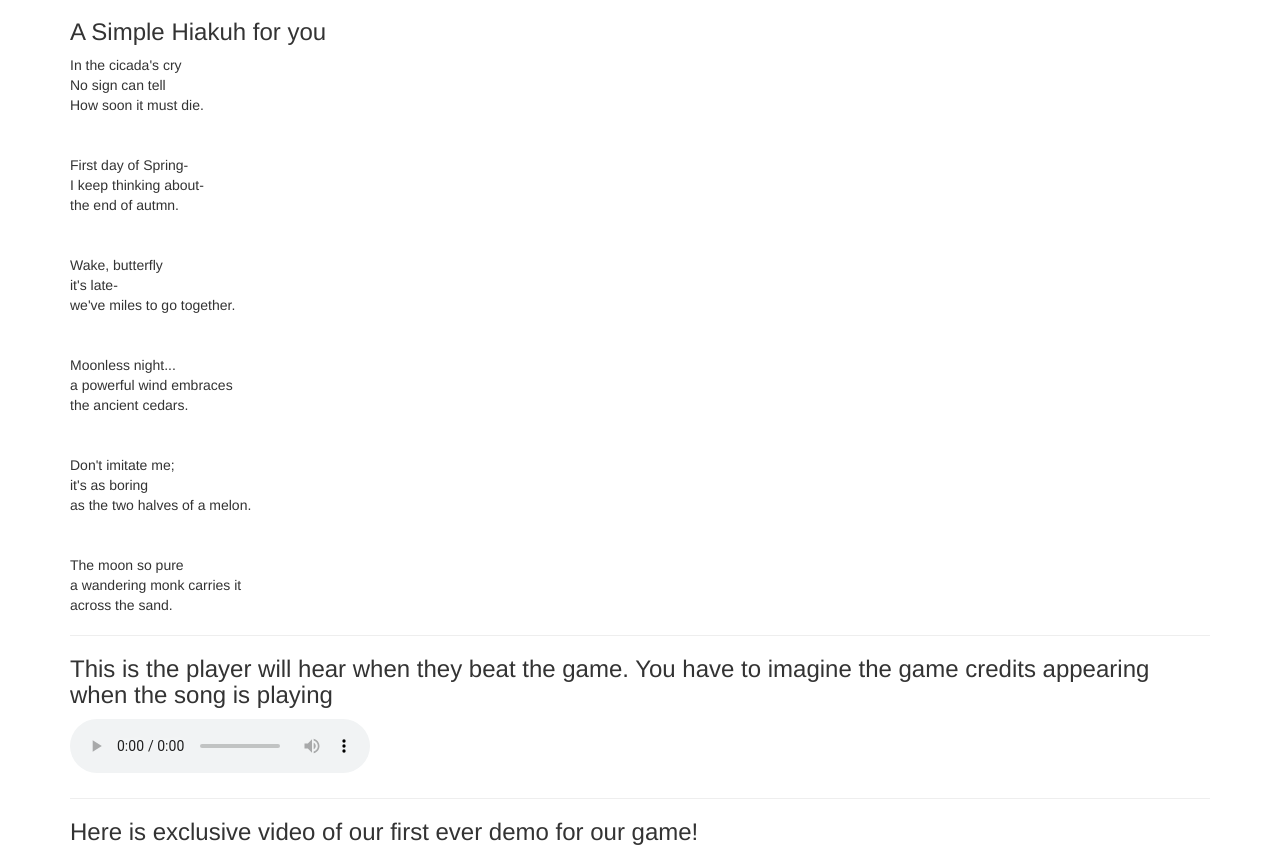
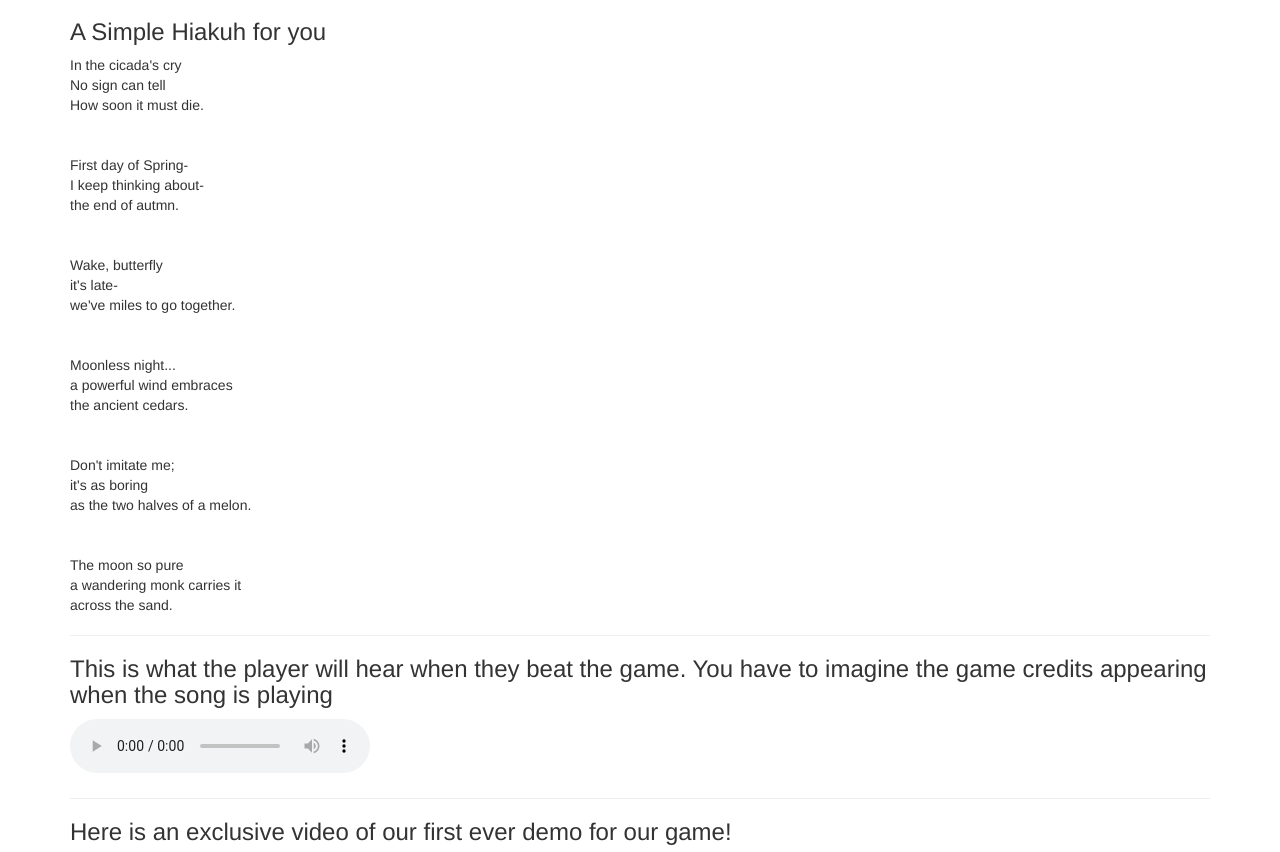
Before and after one commit to friendo9876/MI-449-SS17-740-html-more-kinds-of-content-OSB7Pe, a plain HTML site: page index.html in a window 1280 px wide. Shown: the part 82-934 px from the top of the page. Drawn offline with nearby package versions, Linux system fonts and the light colour scheme; grey boxes are pictures that could not be loaded.

Commit message:
fixed some typos

```diff
--- a/index.html
+++ b/index.html
@@ -62,14 +62,14 @@
       across the sand.
     </p>
     <hr>
-    <h3>This is the player will hear when they beat the game. You have to imagine the game credits appearing when the song is playing</h3>
+    <h3>This is what the player will hear when they beat the game. You have to imagine the game credits appearing when the song is playing</h3>
     <audio controls>
       <source src="audio\18. Justin Hurwitz - City Of Stars - May Finally Come True [feat. Ryan Gosling].mp3" type="audio/mpeg">
           Your browser does not support the audio tag.
     </audio>
     <br>
     <hr>
-    <h3>Here is exclusive video of our first ever demo for our game!</h3>
+    <h3>Here is an exclusive video of our first ever demo for our game!</h3>
     <iframe width="560" height="315" src="https://www.youtube.com/embed/mRf3-JkwqfU" frameborder="0" allowfullscreen></iframe>
   </div>
   <script src="https://ajax.googleapis.com/ajax/libs/jquery/1.12.4/jquery.min.js"></script>
```
